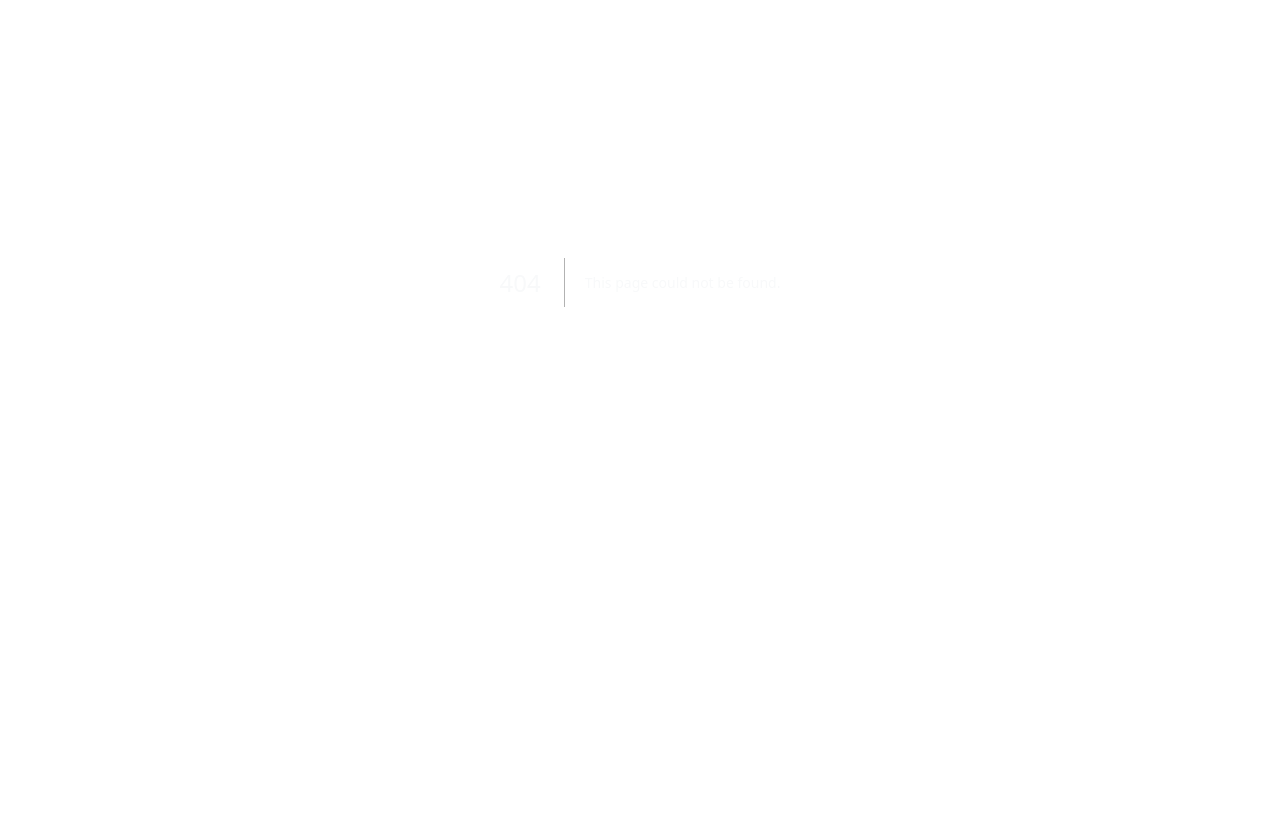
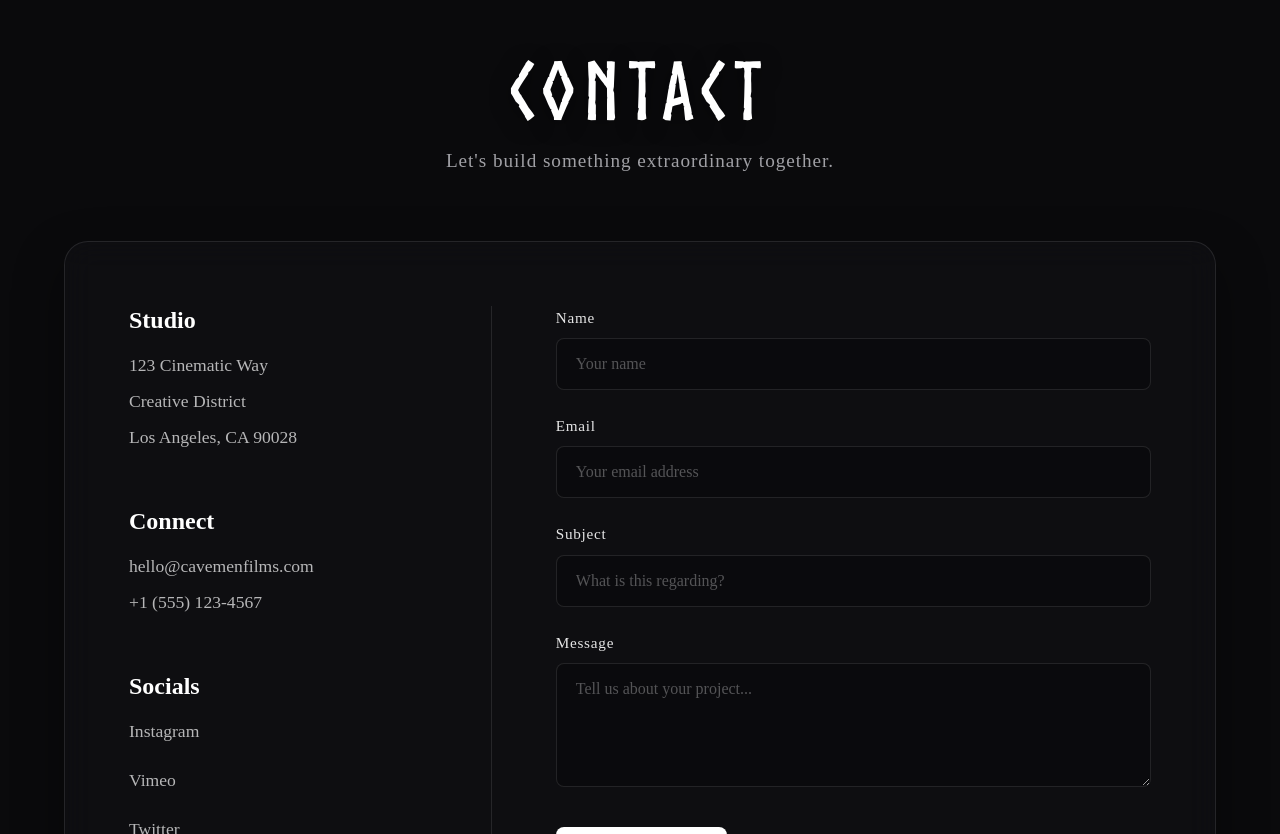
Before and after one commit to Tamnud-ghule/cavemen_films, a Next.js app: page /contact in a window 1280 px wide. Before the commit this address had no page. Shown: the part 118-952 px from the top of the page. Before the commit the page ends 800 px from the top, so only its background shows below. Built offline with nearby package versions, Linux system fonts and the light colour scheme.

Commit message:
feat: Add Contact page with form and studio contact details

```diff
--- /dev/null
+++ b/src/app/contact/page.module.css
@@ -0,0 +1,193 @@
+.main {
+    min-height: 100vh;
+    padding-top: 10rem;
+    padding-bottom: 5rem;
+    display: flex;
+    justify-content: center;
+    align-items: center;
+    position: relative;
+    z-index: 10;
+}
+
+.container {
+    width: 90%;
+    max-width: 1200px;
+}
+
+.header {
+    text-align: center;
+    margin-bottom: 4rem;
+}
+
+.title {
+    font-family: var(--font-norse), 'Norse', sans-serif;
+    font-size: 5rem;
+    color: #fff;
+    letter-spacing: 0.1em;
+    margin-bottom: 0.5rem;
+    text-shadow: 0 4px 20px rgba(0, 0, 0, 0.5);
+}
+
+.subtitle {
+    color: #a0a0a5;
+    font-size: 1.2rem;
+    letter-spacing: 0.05em;
+}
+
+.layout {
+    display: flex;
+    gap: 4rem;
+    background: rgba(20, 20, 25, 0.4);
+    backdrop-filter: blur(15px);
+    -webkit-backdrop-filter: blur(15px);
+    border: 1px solid rgba(255, 255, 255, 0.1);
+    border-radius: 24px;
+    padding: 4rem;
+    box-shadow: 0 20px 50px rgba(0, 0, 0, 0.4);
+}
+
+.infoPanel {
+    flex: 1;
+    display: flex;
+    flex-direction: column;
+    gap: 3rem;
+    border-right: 1px solid rgba(255, 255, 255, 0.1);
+    padding-right: 4rem;
+}
+
+.infoBlock h3 {
+    color: #fff;
+    font-size: 1.5rem;
+    margin-bottom: 1rem;
+    font-weight: 600;
+}
+
+.infoBlock p,
+.infoBlock a {
+    color: rgba(255, 255, 255, 0.7);
+    font-size: 1.1rem;
+    line-height: 1.6;
+    text-decoration: none;
+    transition: color 0.3s ease;
+    margin-bottom: 0.5rem;
+}
+
+.infoBlock a:hover {
+    color: #fff;
+}
+
+.socialLinks {
+    display: flex;
+    flex-direction: column;
+    gap: 0.8rem;
+}
+
+.formPanel {
+    flex: 2;
+}
+
+.form {
+    display: flex;
+    flex-direction: column;
+    gap: 1.5rem;
+}
+
+.formGroup {
+    display: flex;
+    flex-direction: column;
+    gap: 0.5rem;
+}
+
+.formGroup label {
+    color: rgba(255, 255, 255, 0.9);
+    font-size: 0.95rem;
+    font-weight: 500;
+    letter-spacing: 0.05em;
+}
+
+.formGroup input,
+.formGroup textarea {
+    background: rgba(0, 0, 0, 0.2);
+    border: 1px solid rgba(255, 255, 255, 0.1);
+    border-radius: 8px;
+    padding: 1rem 1.2rem;
+    color: #fff;
+    font-family: inherit;
+    font-size: 1rem;
+    transition: all 0.3s ease;
+}
+
+.formGroup input::placeholder,
+.formGroup textarea::placeholder {
+    color: rgba(255, 255, 255, 0.3);
+}
+
+.formGroup input:focus,
+.formGroup textarea:focus {
+    outline: none;
+    border-color: rgba(255, 255, 255, 0.4);
+    background: rgba(0, 0, 0, 0.4);
+    box-shadow: 0 0 0 4px rgba(255, 255, 255, 0.05);
+}
+
+.submitBtn {
+    margin-top: 1rem;
+    background: #fff;
+    color: #000;
+    border: none;
+    border-radius: 8px;
+    padding: 1.2rem;
+    font-size: 1.1rem;
+    font-weight: 600;
+    letter-spacing: 0.05em;
+    cursor: pointer;
+    transition: all 0.3s ease;
+    align-self: flex-start;
+}
+
+.submitBtn:hover {
+    transform: translateY(-2px);
+    box-shadow: 0 10px 20px rgba(255, 255, 255, 0.2);
+    background: #f0f0f0;
+}
+
+@keyframes fadeIn {
+    from {
+        opacity: 0;
+        transform: translateY(30px);
+    }
+
+    to {
+        opacity: 1;
+        transform: translateY(0);
+    }
+}
+
+@media (max-width: 992px) {
+    .layout {
+        flex-direction: column;
+        padding: 3rem;
+        gap: 3rem;
+    }
+
+    .infoPanel {
+        border-right: none;
+        border-bottom: 1px solid rgba(255, 255, 255, 0.1);
+        padding-right: 0;
+        padding-bottom: 3rem;
+    }
+
+    .submitBtn {
+        align-self: stretch;
+    }
+}
+
+@media (max-width: 768px) {
+    .title {
+        font-size: 3.5rem;
+    }
+
+    .layout {
+        padding: 2rem;
+    }
+}
--- /dev/null
+++ b/src/app/contact/page.tsx
@@ -0,0 +1,62 @@
+import styles from './page.module.css';
+
+export default function ContactPage() {
+    return (
+        <main className={styles.main}>
+            <div className={styles.container}>
+                <div className={styles.header}>
+                    <h1 className={styles.title}>Contact</h1>
+                    <p className={styles.subtitle}>Let's build something extraordinary together.</p>
+                </div>
+
+                <div className={styles.layout}>
+                    <div className={styles.infoPanel}>
+                        <div className={styles.infoBlock}>
+                            <h3>Studio</h3>
+                            <p>123 Cinematic Way</p>
+                            <p>Creative District</p>
+                            <p>Los Angeles, CA 90028</p>
+                        </div>
+                        <div className={styles.infoBlock}>
+                            <h3>Connect</h3>
+                            <p><a href="mailto:hello@cavemenfilms.com">hello@cavemenfilms.com</a></p>
+                            <p><a href="tel:+15551234567">+1 (555) 123-4567</a></p>
+                        </div>
+                        <div className={styles.infoBlock}>
+                            <h3>Socials</h3>
+                            <div className={styles.socialLinks}>
+                                <a href="#">Instagram</a>
+                                <a href="#">Vimeo</a>
+                                <a href="#">Twitter</a>
+                            </div>
+                        </div>
+                    </div>
+
+                    <div className={styles.formPanel}>
+                        <form className={styles.form}>
+                            <div className={styles.formGroup}>
+                                <label htmlFor="name">Name</label>
+                                <input type="text" id="name" placeholder="Your name" required />
+                            </div>
+                            <div className={styles.formGroup}>
+                                <label htmlFor="email">Email</label>
+                                <input type="email" id="email" placeholder="Your email address" required />
+                            </div>
+                            <div className={styles.formGroup}>
+                                <label htmlFor="subject">Subject</label>
+                                <input type="text" id="subject" placeholder="What is this regarding?" required />
+                            </div>
+                            <div className={styles.formGroup}>
+                                <label htmlFor="message">Message</label>
+                                <textarea id="message" rows={5} placeholder="Tell us about your project..." required></textarea>
+                            </div>
+                            <button type="submit" className={styles.submitBtn}>
+                                <span>Send Message</span>
+                            </button>
+                        </form>
+                    </div>
+                </div>
+            </div>
+        </main>
+    );
+}
```
